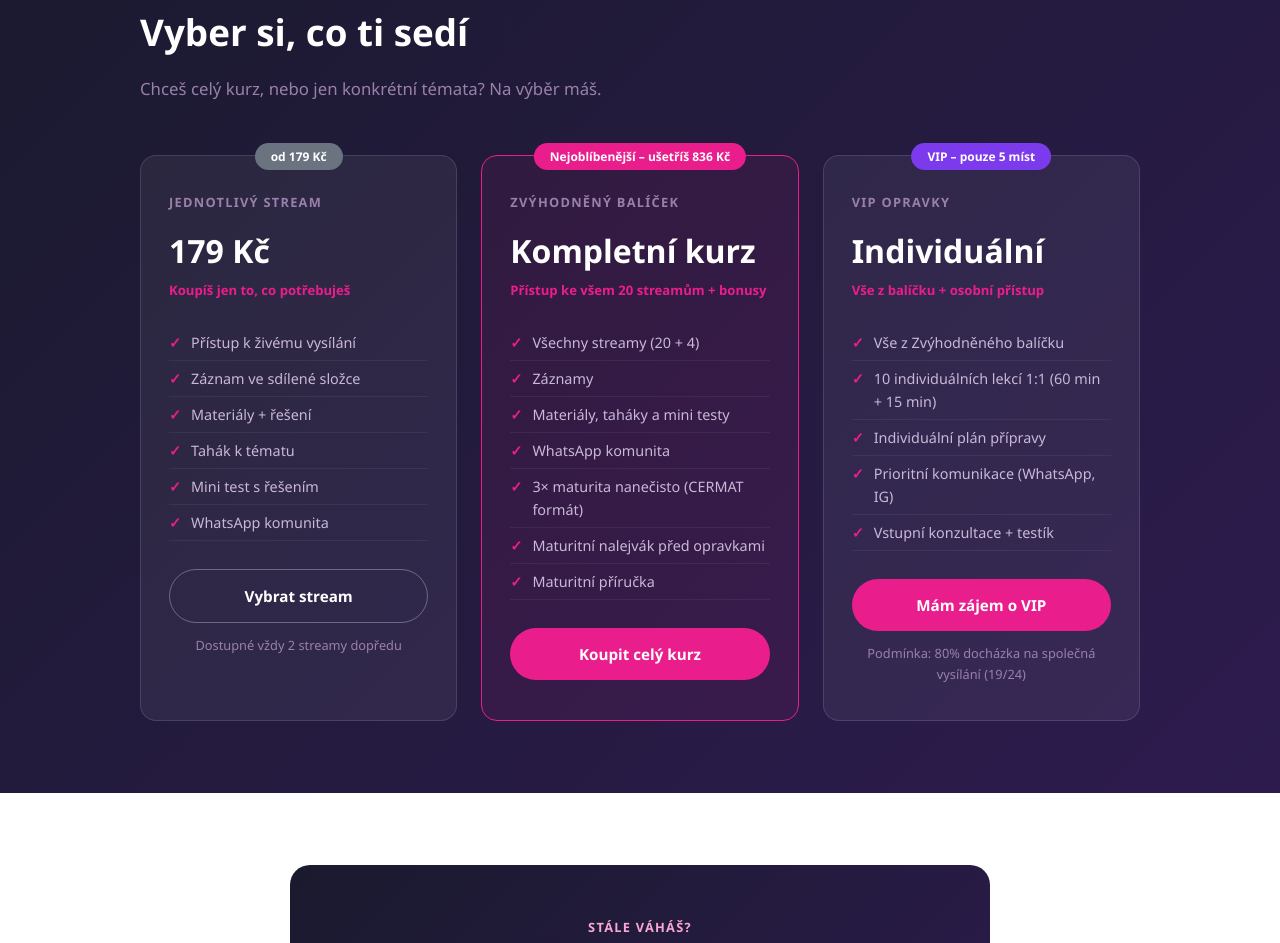
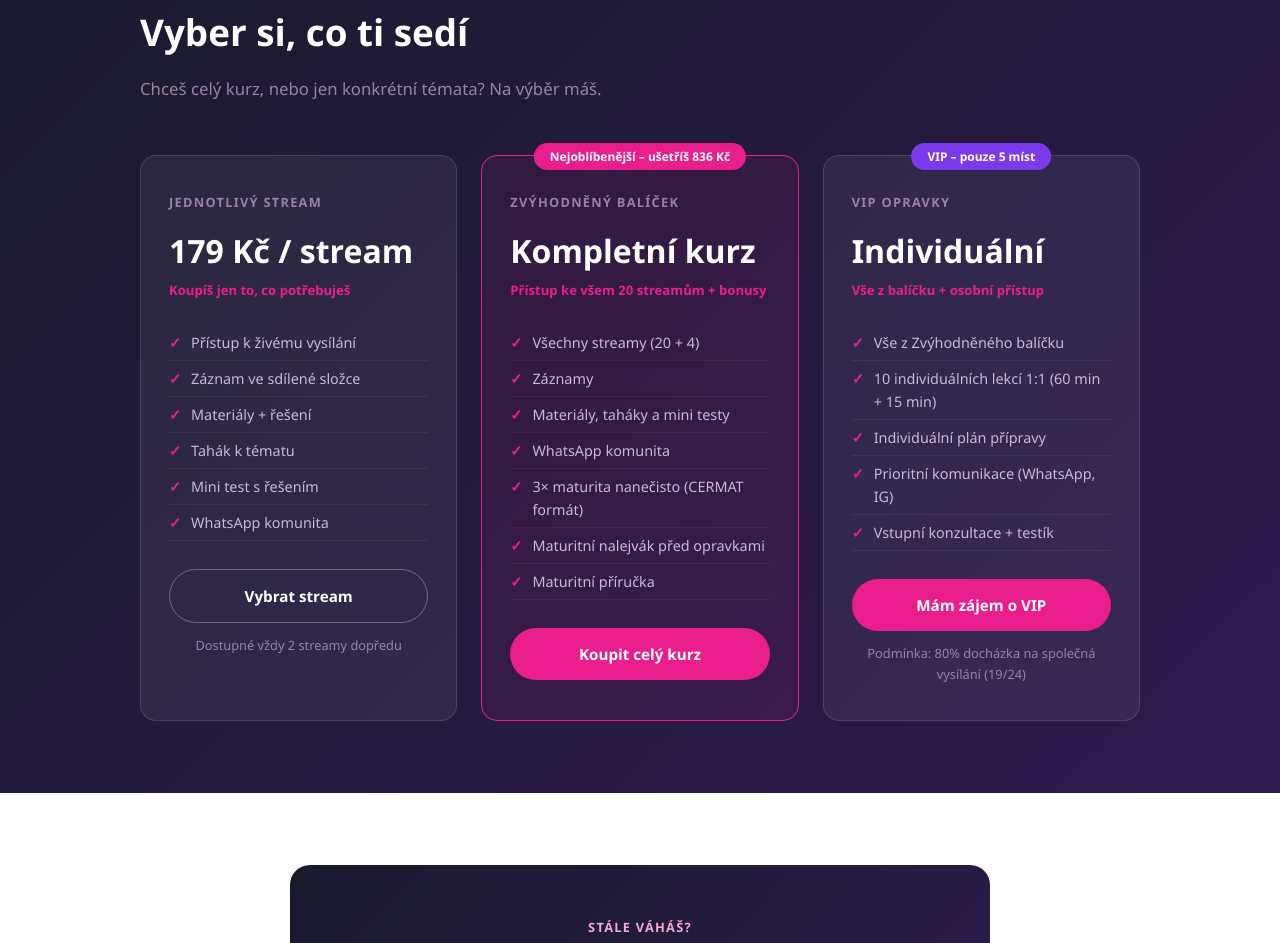
Before and after one commit to dedidas-wq/opravky, a plain HTML site: page index.html in a window 1280 px wide. Shown: the part 4077-5020 px from the top of the page. Drawn offline with Linux system fonts and the light colour scheme.

Commit message:
Odstranit badge, přesunout cenu do plan-price jako 179 Kč / stream
Co-Authored-By: Claude Sonnet 4.6 <noreply@anthropic.com>

```diff
--- a/index.html
+++ b/index.html
@@ -995,9 +995,8 @@ height="0" width="0" style="display:none;visibility:hidden"></iframe></noscript>
 
       <!-- Stream -->
       <div class="plan">
-        <div class="plan-badge" style="background:#6b7280;">od 179 Kč</div>
         <div class="plan-name">Jednotlivý stream</div>
-        <div class="plan-price">179 Kč</div>
+        <div class="plan-price">179 Kč / stream</div>
         <div class="plan-savings">Koupíš jen to, co potřebuješ</div>
         <ul>
           <li>Přístup k živému vysílání</li>
```
